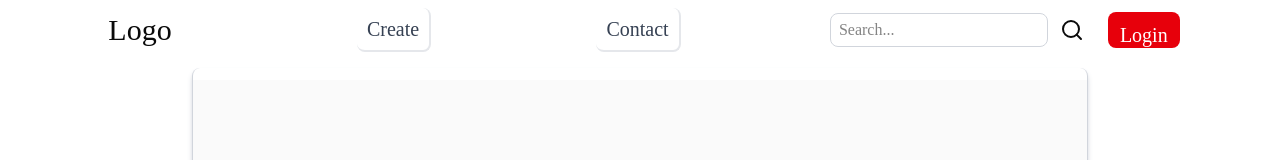
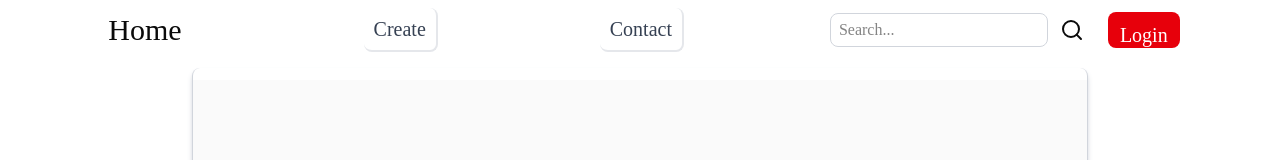
Before and after one commit to PREPMND/BlogMait, a Next.js app: page / in a window 1280 px wide. Shown: the top 160 px of the page. Built offline with nearby package versions, Linux system fonts and the light colour scheme.

Commit message:
Aug 5, 2026, 3:44 PM

```diff
--- a/components/layout/header.tsx
+++ b/components/layout/header.tsx
@@ -15,7 +15,7 @@ export default function Header() {
     return (
         <div className="w-full sticky top-2  md:w-[95%] mx-auto h-18 flex justify-center items-center">
             <div className="flex items-center h-full gap-6 md:w-[60%]" >
-                <Link className="text-3xl hover:underline h font-medium  ml-2 md:mr-3" href="/">Logo</Link>
+                <Link className="text-3xl hover:underline h font-medium  ml-2 md:mr-3" href="/">Home</Link>
                 <nav className="flex justify-evenly items-center gap-4 w-full text-gray-700">
                     {
                         navItems.map((item) => (
```
